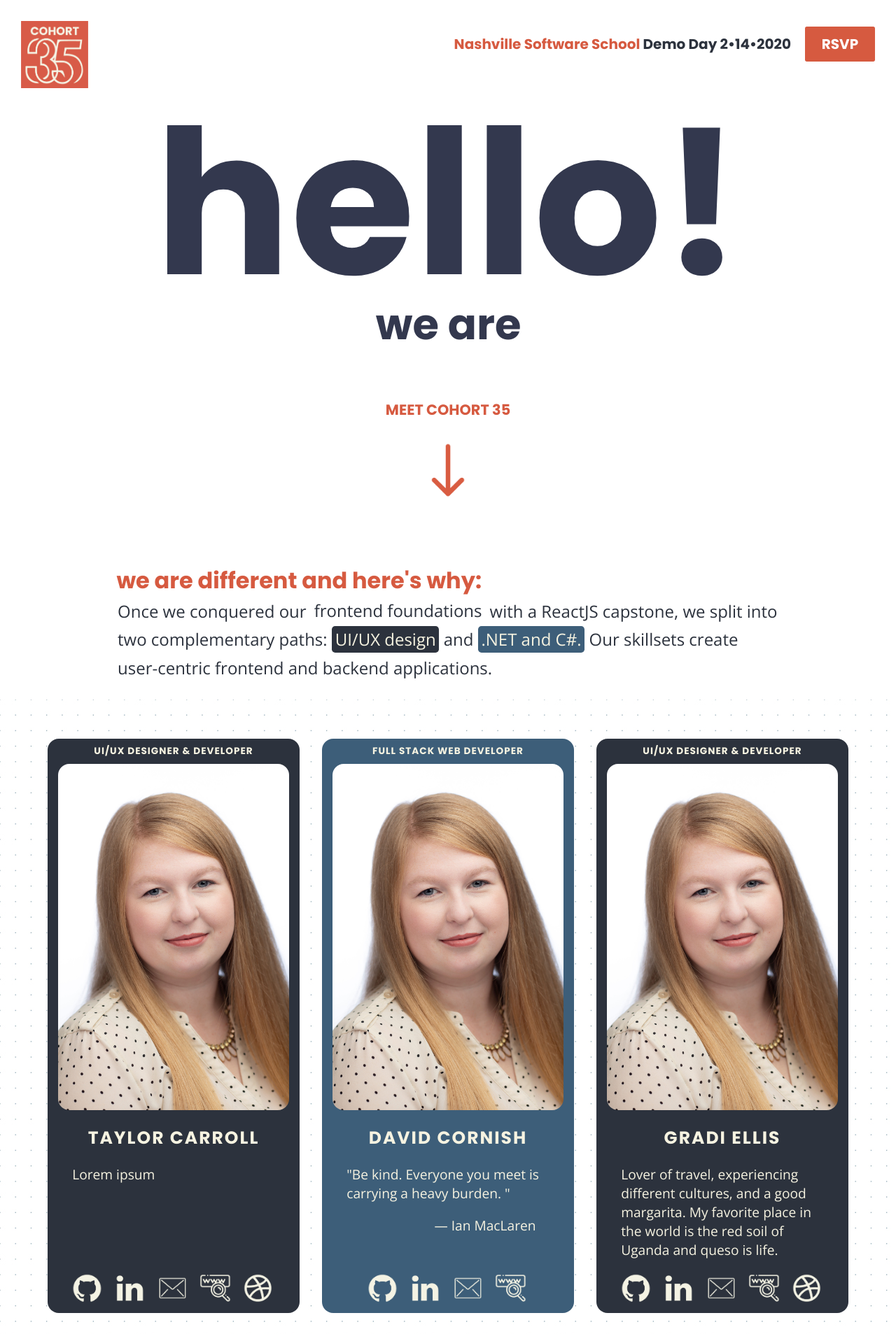
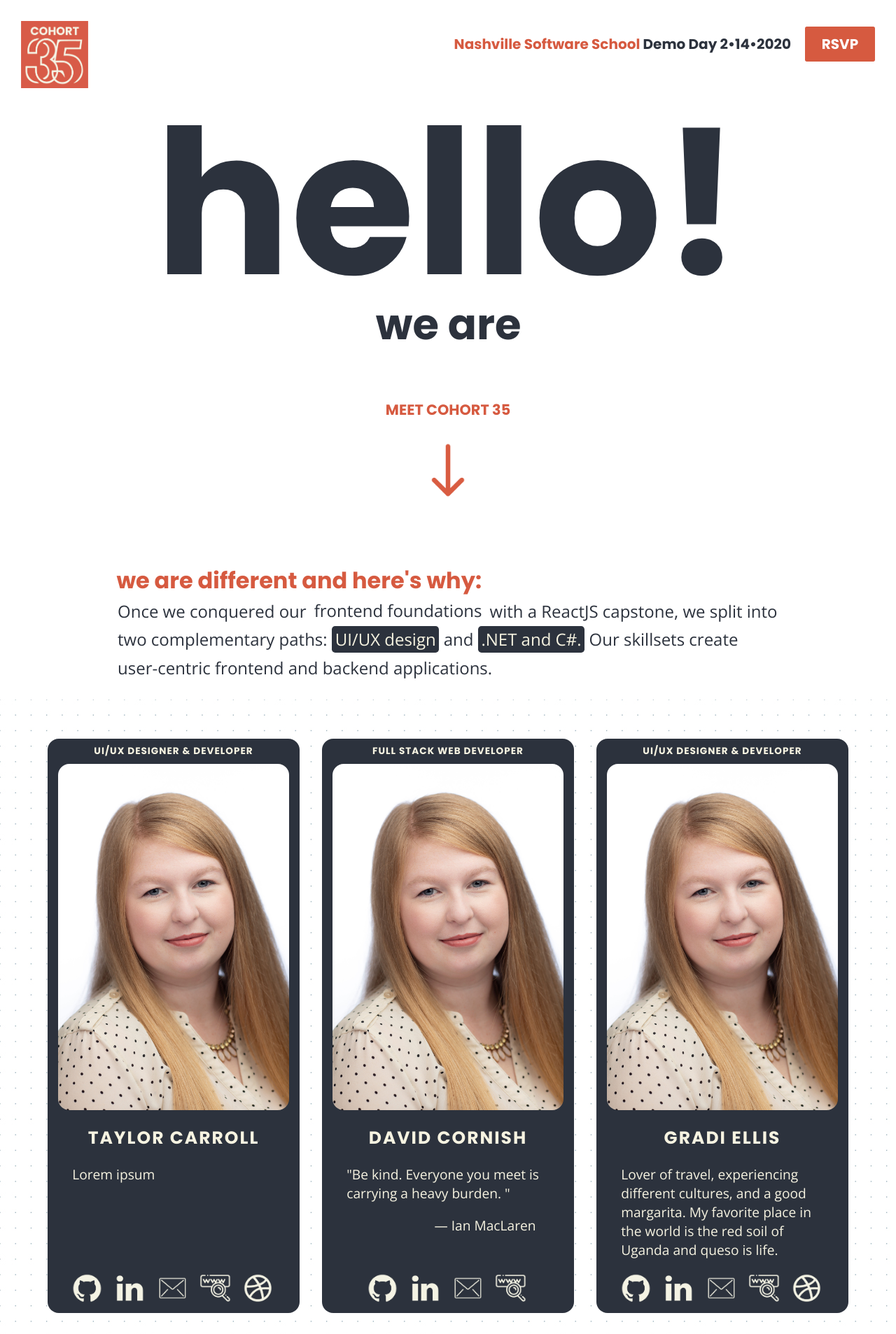
Before and after one commit to nss-day-cohort-35/website, a React (Create React App) app: page / in a window 1280 px wide. Shown: the top 1907 px of the page at 70% size. Built offline with nearby package versions, Linux system fonts and the light colour scheme.

Commit message:
changed all the blue hex's to 2C323D, deleted logos throwing errors

```diff
--- a/public/index.html
+++ b/public/index.html
@@ -13,7 +13,6 @@
       name="description"
       content="Web site created using create-react-app"
     />
-    <link rel="apple-touch-icon" href="logo192.png" />
     <!--
       manifest.json provides metadata used when your web app is installed on a
       user's mobile device or desktop. See https://developers.google.com/web/fundamentals/web-app-manifest/
--- a/src/Components/Footer/Footer.css
+++ b/src/Components/Footer/Footer.css
@@ -24,7 +24,7 @@ nav .container li {
     padding: 10px;
     text-align: center;
     font-size: 1.5em;
-    color: #33384e;
+    color: #2C323D;
     box-sizing: border-box;
     background-color: #dda18c;
     list-style-type: none;
--- a/src/Components/PageContent/GroupThanksCard.css
+++ b/src/Components/PageContent/GroupThanksCard.css
@@ -9,7 +9,7 @@ li {
 
 .thankYouTitle {
     font-family: 'Poppins', sans-serif;
-    color: #33384e;
+    color: #2C323D;
     text-align: center;
     padding-top: 16px;
     font-size: 2em;
@@ -17,7 +17,7 @@ li {
 
 .speakersInfo  {
     font-family: 'Open Sans', sans-serif;
-    color: #33384e;
+    color: #2C323D;
     text-align: center;
     font-size: 1.5em;
     margin-bottom: 4px;
@@ -25,7 +25,7 @@ li {
 
 .speakerNames{
     font-family: 'Open Sans', sans-serif;
-    color: #33384e;
+    color: #2C323D;
     font-size: 1.2em;
 }
 
@@ -52,7 +52,7 @@ li {
 
 .teachersInfo  {
     font-family: 'Open Sans', sans-serif;
-    color: #33384e;
+    color: #2C323D;
     text-align: center;
     font-size: 1.5em;
     margin-bottom: 6px;
@@ -60,7 +60,7 @@ li {
 
 .teacherNames  {
     font-family: 'Open Sans', sans-serif;
-    color: #33384e;
+    color: #2C323D;
     font-size: 1.2em;
     text-align: center;
     font-weight: bold;
--- a/src/Components/PageContent/TechCard.css
+++ b/src/Components/PageContent/TechCard.css
@@ -21,7 +21,7 @@
     border-radius: .2em;
     text-align: center;
     text-decoration: none;
-    background-color:#33384e;
+    background-color:#2C323D;
     margin-left: 30px;
     margin-top: 10px;
     font-family: 'Open Sans', sans-serif;
@@ -37,7 +37,7 @@
     border-radius: .2em;
     text-align: center;
     text-decoration: none;
-    background-color:#33384e;
+    background-color:#2C323D;
     margin-left: 30px;
     margin-top: 10px;
     font-family: 'Open Sans', sans-serif;
@@ -52,7 +52,7 @@
     border-radius: .2em;
     text-align: center;
     text-decoration: none;
-    background-color:#33384e;
+    background-color:#2C323D;
     margin-left: 30px;
     margin-top: 10px;
     font-family: 'Open Sans', sans-serif;
@@ -79,7 +79,7 @@
 }
 
 .technologiesLine {
-    border: 1px solid #33384e;
+    border: 1px solid #2C323D;
     margin-top: 40px !important;
 }
 
--- a/src/Components/PageContent/hero.css
+++ b/src/Components/PageContent/hero.css
@@ -17,12 +17,12 @@
     font-size: 3.8em;
     margin-left: 30px;
     justify-content: center;
-    color: #33384e;
+    color: #2C323D;
   }
 
   span.Typewriter__wrapper {
     font-family: 'Poppins', sans-serif;
-    color: #33384e;
+    color: #2C323D;
     /* font-size: 0.9em; */
     /* margin-top: -10px !important; */
     margin-left: 10px !important;
@@ -34,7 +34,7 @@
     text-align: center;
     margin-bottom: -90px !important;
     margin-top: -50px;
-    color: #33384e;
+    color: #2C323D;
   }
 
 .arrowContainer {
--- a/src/Components/PageContent/navbar.css
+++ b/src/Components/PageContent/navbar.css
@@ -24,8 +24,6 @@
     align-items: center;
     width: 100vw;
     }
-
-
 
   .logo {
     padding-top: 30px;
--- a/src/Components/Students/Students.css
+++ b/src/Components/Students/Students.css
@@ -78,7 +78,7 @@
 }
 #cohortBackend {
     color: #F6F3E1;
-    background-color: #3D5E79;
+    background-color: #2C323D;
     border-radius: .2em;
 }
 
@@ -110,7 +110,7 @@
     display: flex;
     color: #F6F3E1;
     flex-direction: column;
-    background-color: #3D5E79;
+    background-color: #2C323D;
     height: auto;
     width: 360px;
     margin: 1em;
```
Also changed, not shown: public/manifest.json.
